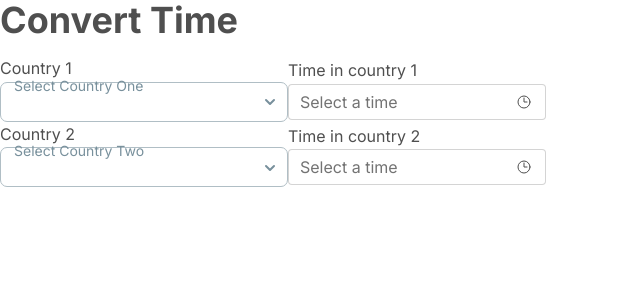
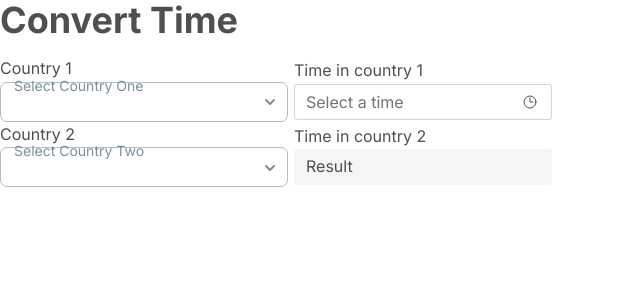
Before and after one commit to DanielBou99/convert-time-app-nextjs, a Next.js app: page / in a window 1280 px wide. Shown: the top 300 px of the page, without its empty margins (0-640 px from the left). Built offline with nearby package versions, Linux system fonts and the light colour scheme; what tw-elements would draw is missing.

Commit message:
Result Time Country 2

```diff
--- a/src/app/page.tsx
+++ b/src/app/page.tsx
@@ -43,8 +43,8 @@ export default function Home() {
             </Select>
           </div>
         </div>
-        <div>
-        <p>Time in country 1</p>
+        <div className="ml-1.5">
+          <p>Time in country 1</p>
           <div
             className="relative"
             data-te-timepicker-init
@@ -81,24 +81,16 @@ export default function Home() {
             </Select>
           </div>
         </div>
-        <div>
-        <p>Time in country 2</p>
-          <div
-            className="relative"
-            data-te-timepicker-init
-            data-te-input-wrapper-init
-          >
+        <div className="ml-1.5">
+          <p>Time in country 2</p>
+          <div>
             <input
               type="text"
-              className="peer block min-h-[auto] w-full rounded border-0 bg-transparent px-3 py-[0.32rem] leading-[1.6] outline-none transition-all duration-200 ease-linear focus:placeholder:opacity-100 peer-focus:text-primary data-[te-input-state-active]:placeholder:opacity-100 motion-reduce:transition-none dark:text-neutral-200 dark:placeholder:text-neutral-200 dark:peer-focus:text-primary [&:not([data-te-input-placeholder-active])]:placeholder:opacity-0"
-              id="form1"
-            />
-            <label
-              htmlFor="form1"
-              className="pointer-events-none absolute left-3 top-0 mb-0 max-w-[90%] origin-[0_0] truncate pt-[0.37rem] leading-[1.6] text-neutral-500 transition-all duration-200 ease-out peer-focus:-translate-y-[0.9rem] peer-focus:scale-[0.8] peer-focus:text-primary peer-data-[te-input-state-active]:-translate-y-[0.9rem] peer-data-[te-input-state-active]:scale-[0.8] motion-reduce:transition-none dark:text-neutral-200 dark:peer-focus:text-primary"
-            >
-              Select a time
-            </label>
+              className="peer block min-h-[auto] w-full rounded border-0 bg-neutral-100 px-3 py-[0.32rem] leading-[1.6] outline-none transition-all duration-200 ease-linear focus:placeholder:opacity-100 peer-focus:text-primary data-[te-input-state-active]:placeholder:opacity-100 motion-reduce:transition-none dark:bg-neutral-700 dark:text-neutral-200 dark:placeholder:text-neutral-200 dark:peer-focus:text-primary [&:not([data-te-input-placeholder-active])]:placeholder:opacity-0"
+              placeholder="Disabled input"
+              aria-label="Result time"
+              disabled
+              value="Result"/>
           </div>
         </div>
       </div>
```
